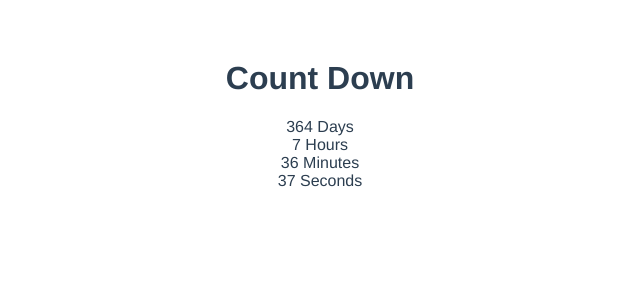
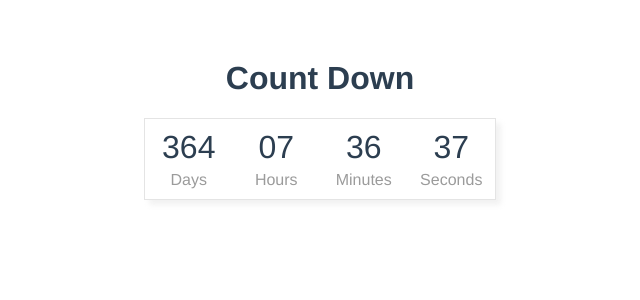
Before and after one commit to ireneea/sandbox-vue-counter, a Vue app: page / in a window 1280 px wide. Shown: the top 300 px of the page, without its empty margins (320-960 px from the left). Built offline with nearby package versions, Linux system fonts and the light colour scheme.

Commit message:
feat: Time component

```diff
--- a/src/App.vue
+++ b/src/App.vue
@@ -2,18 +2,19 @@
   <div id="app">
     <h1>Count Down</h1>
 
-    <div>
-      <div id="days">{{ remaining.days }} Days</div>
-      <div id="hours">{{ remaining.hours }} Hours</div>
-      <div id="minutes">{{ remaining.minutes }} Minutes</div>
-      <div id="seconds">{{ remaining.seconds }} Seconds</div>
-    </div>
+    <Time
+      :days="remaining.days"
+      :hours="remaining.hours"
+      :minutes="remaining.minutes"
+      :seconds="remaining.seconds"
+    />
   </div>
 </template>
 
 <script lang="ts">
 import Vue from "vue";
 import getDateDiff, { DateDiff } from "./get-date-diff";
+import Time from "./Time.vue";
 
 interface VueData {
   endTime: Date;
@@ -23,6 +24,9 @@ interface VueData {
 
 export default Vue.extend({
   name: "App",
+  components: {
+    Time,
+  },
   data: function data(): VueData {
     return {
       endTime: new Date(2021, 11, 4, 17, 20, 0),
@@ -56,7 +60,6 @@ export default Vue.extend({
   destroyed() {
     this.clear();
   },
-  components: {},
 });
 </script>
 
--- /dev/null
+++ b/src/Time.vue
@@ -0,0 +1,80 @@
+<template>
+  <div class="time-wrapper">
+    <div class="time-unit">
+      <div class="time-unit__value">{{ displayDays }}</div>
+      <div class="time-unit__label">Days</div>
+    </div>
+    <div class="time-unit">
+      <div class="time-unit__value">{{ displayHours }}</div>
+      <div class="time-unit__label">Hours</div>
+    </div>
+    <div class="time-unit">
+      <div class="time-unit__value">{{ displayMinutes }}</div>
+      <div class="time-unit__label">Minutes</div>
+    </div>
+    <div class="time-unit">
+      <div class="time-unit__value">{{ displaySeconds }}</div>
+      <div class="time-unit__label">Seconds</div>
+    </div>
+  </div>
+</template>
+
+<script lang="ts">
+import Vue from "vue";
+
+const formatNumber = (value: number) => {
+  let formated = `${value}`;
+  if (formated.length === 1) {
+    formated = `0${formated}`;
+  }
+  return formated;
+};
+export default Vue.extend({
+  props: {
+    days: Number,
+    hours: Number,
+    minutes: Number,
+    seconds: Number,
+  },
+  computed: {
+    displayDays() {
+      return formatNumber(this.days);
+    },
+    displayHours() {
+      return formatNumber(this.hours);
+    },
+    displayMinutes() {
+      return formatNumber(this.minutes);
+    },
+    displaySeconds() {
+      return formatNumber(this.seconds);
+    },
+  },
+});
+</script>
+
+<style scoped>
+.time-wrapper {
+  display: flex;
+  width: 350px;
+  margin: auto;
+  text-align: center;
+  border: 1px solid rgb(228, 228, 228);
+  box-shadow: 5px 5px 5px 0px rgba(211, 211, 211, 0.3);
+}
+
+.time-unit {
+  flex: 1;
+  padding: 10px;
+  /* border: 1px solid gray; */
+}
+
+.time-unit__value {
+  font-size: 2rem;
+}
+
+.time-unit__label {
+  margin-top: 5px;
+  color: rgb(155, 155, 155);
+}
+</style>
```
